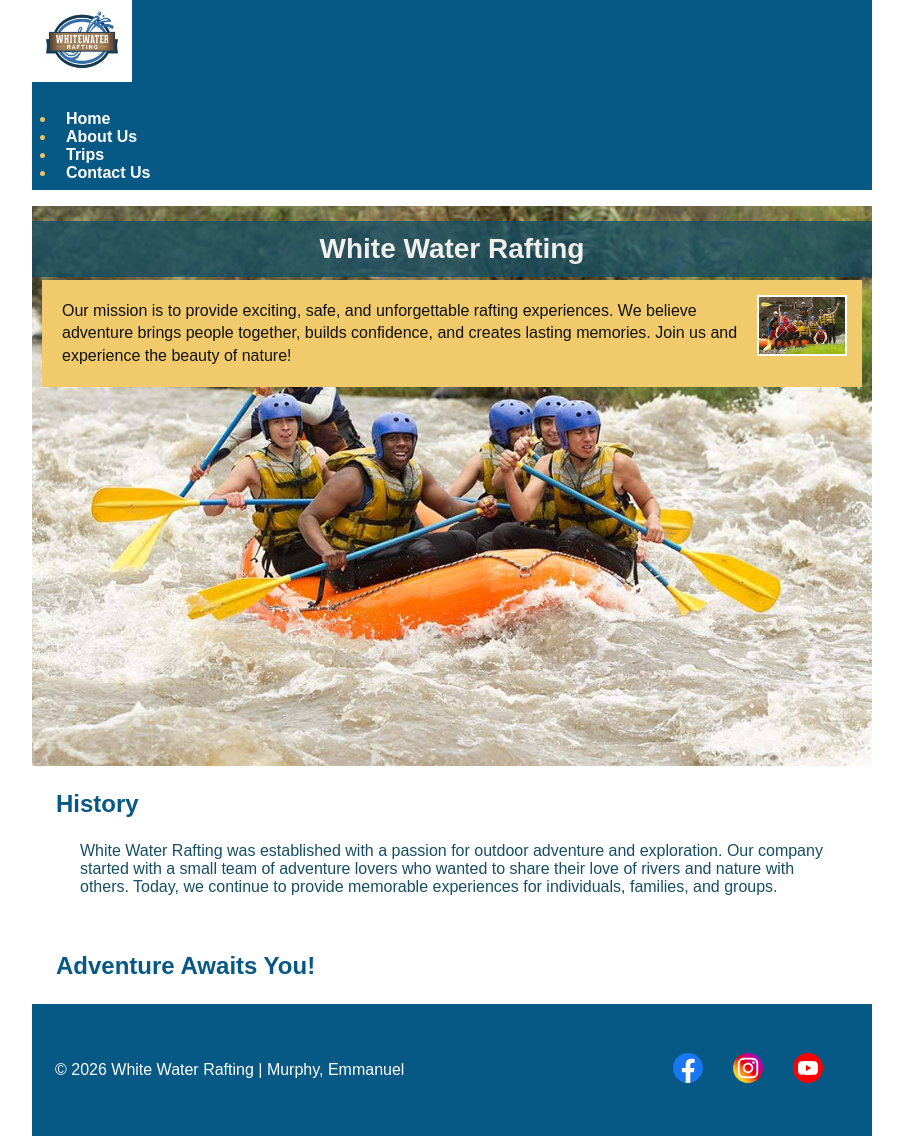
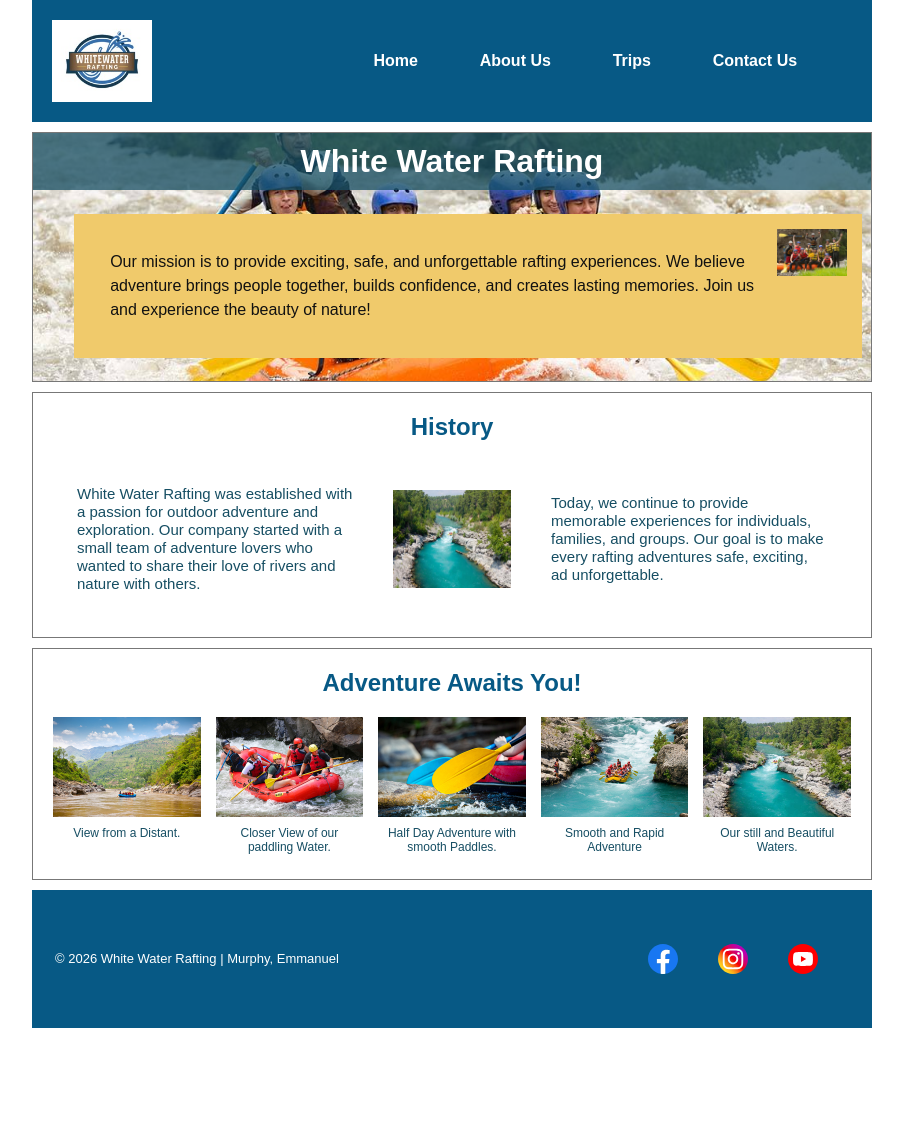
Before and after one commit to sandboxtechspace/wdd130, a plain HTML site: page wwr/about.html in a window 1280 px wide. Shown: the whole page, without its empty margins (188-1091 px from the left). After the commit the page ends 1028 px from the top, so only its background shows below. Drawn offline with Linux system fonts and the light colour scheme.

Commit message:
about page

```diff
--- a/wwr/about.html
+++ b/wwr/about.html
@@ -43,21 +43,53 @@
             </article>
         </div>
 
-        <section>
+        <section class="history">
             <h2>History</h2>
 
             <p>
                 White Water Rafting was established with a passion for
                 outdoor adventure and exploration. Our company started with
                 a small team of adventure lovers who wanted to share their
-                love of rivers and nature with others. Today, we continue
+                love of rivers and nature with others.
+            </p>
+
+            <img src="images/history-image.jpg" alt="White Water Rafting History Image.">
+
+            <p>
+                Today, we continue
                 to provide memorable experiences for individuals, families,
-                and groups.
+                and groups. Our goal is to make every rafting adventures safe, exciting, ad unforgettable.
             </p>
         </section>
 
-        <section>
+        <section class="adventures">
             <h2>Adventure Awaits You!</h2>
+
+            <figure>
+                <img src="images/clear.jpg" alt="Beautiful long view of clients in the water.">
+                <figcaption>View from a Distant.</figcaption>
+            </figure>
+
+            <figure>
+                <img src="images/first-group.jpg" alt="Closer view.">
+                <figcaption>Closer View of our paddling Water.</figcaption>
+            </figure>
+
+            <figure>
+                <img src="images/paddle.jpg" alt="Smooth Paddles.">
+                <figcaption>Half Day Adventure with smooth Paddles.</figcaption>
+            </figure>
+
+            <figure>
+                <img src="images/second-group.jpg" alt="Rafting through rapids">
+                <figcaption>Smooth and Rapid Adventure</figcaption>
+            </figure>
+
+            <figure>
+                <img src="images/history-image.jpg" alt="Our still waters.">
+                <figcaption>Our still and Beautiful Waters.</figcaption>
+            </figure>
+
         </section>
     </main>
     <footer>
--- a/wwr/styles/rafting.css
+++ b/wwr/styles/rafting.css
@@ -9,6 +9,10 @@
 }
 
 header {
+    display: grid;
+    grid-template-columns: 1fr 2fr;
+    align-items: center;
+    padding: 20px;
     background-color: var(--primary-color);
     color: var(--accent2-color)
 }
@@ -31,22 +35,24 @@ header,
 main,
 footer {
     width: 840px;
+    max-width: 100%;
     margin: 0 auto;
 }
 
 /* Header */
-/*header {
-    display: flex;
+header {
+    display: grid;
+    grid-template-columns: 1fr 2fr;
     align-items: center;
-    justify-content: space-between;
-    padding: 15px;
+    padding: 20px;
     background-color: var(--primary-color);
-}*/
+}
 
 h1,
 h2 {
     font-family: var(--heading-font);
     color: var(--primary-color);
+    text-align: center;
 }
 
 header img {
@@ -55,22 +61,23 @@ header img {
 }
 
 /* Navigation */
-/*nav ul {
+nav ul {
     display: flex;
+    justify-content: space-around;
+    align-items: center;
     list-style: none;
-    gap: 25px;
-}*/
+}
 
 nav a {
     text-decoration: none;
     color: white;
     font-weight: bold;
-    padding: 10px;
+    padding: 10px 15px;
 }
 
-/*nav a:hover {
+nav a:hover {
     color: var(--secondary-color);
-}*/
+}
 
 /* Headings */
 
@@ -86,56 +93,54 @@ article {
 /* Hero section */
 .hero {
     position: relative;
+    height: 250px;
+    margin: 10px 0;
+    border: 1px solid #777;
 }
 
-.hero img {
+.hero > img {
     display: block;
     width: 100%;
-    height: auto;
+    height: 100%;
+    object-fit: cover;
 }
 
 /* Hero heading */
 .hero h1 {
     position: absolute;
-    top: 15px;
+    top: 0;
     left: 0;
     width: 100%;
-    padding: 12px;
-    text-align: center;
-    background-color: rgba(22, 78, 99, 0.85);
+    padding: 10px;
     color: white;
-    opacity: 0.9;
-    font-size: 28px;
+    background-color: rgba(22, 78, 99, 0.75);
 }
 
 /* Hero article */
 .hero article {
     position: absolute;
-    top: 74px;
-    left: 10px;
-    width: calc(100% - 20px);
-    margin: 0;
+    top: 65px;
+    left: 3%;
+    width: 94%;
     padding: 15px;
     background-color: #f0ca6b;
-    color: #111111;
+    color: #111;
     overflow: auto;
 }
 
 /* clients image */
 .hero article img {
     float: right;
-    width: 90px;
+    width: 70px;
     height: auto;
-    margin: 0 0 5px 12px;
-    border: 2px solid white;
+    margin-left: 12px;
 }
 
 /* article paragraph */
 .hero article p {
-    margin: 0;
     padding: 5px;
-    line-height: 1.4;
-    color: #111111;
+    line-height: 1.5;
+    color: #111;
 }
 
 /* Sections */
@@ -147,6 +152,63 @@ article {
 section h2 {
     margin-bottom: 15px;
     color: var(--primary-color);
+}*/
+
+.history {
+    display: grid;
+    grid-template-columns: 1fr 120px 1fr;
+    align-items: center;
+    gap: 15px;
+    padding: 20px;
+    margin: 5px 0;
+    border: 0.5px solid #777;
+}
+
+.history h2 {
+    grid-column: 1 / -1;
+    margin-bottom: 5px;
+}
+
+.history img {
+    width: 100%;
+    height: 100px;
+    border: 1px solid white;
+    object-position: center;
+}
+
+.history p {
+    line-height: 1.2;
+    font-size: 15px;
+}
+
+.adventures {
+    display: grid;
+    grid-template-columns: repeat(5, 1fr);
+    gap: 15px;
+    padding: 20px;
+    margin: 10px 0;
+    text-align: center;
+    border: 1px solid #777;
+}
+
+.adventures h2 {
+    grid-column: 1 / -1;
+    margin-bottom: 5px;
+}
+
+.adventures figure {
+    margin: 0;
+}
+
+.adventures img {
+    width: 100%;
+    height: 100px;
+    object-fit: cover;
+}
+
+.adventures figcaption {
+    font-size: 12px;
+    padding: 5px;
 }
 
 /* Footer */
@@ -156,16 +218,18 @@ footer {
     align-items: center;
     background-color: var(--primary-color);
     color: white;
-    padding: 15px;
+    padding: 20px 15px;
 }
 
 footer p {
     margin: 0;
+    font-size: 13px;
 }
 
 /* Social media */
 .socialmedia {
     display: flex;
+    align-items: center;
     gap: 10px;
 }
 
@@ -174,6 +238,7 @@ footer p {
 }
 
 .socialmedia img {
+    display: block;
     width: 30px;
     height: 30px;
 }
```
Also changed, not shown: wwr/images/clear.jpg (added), wwr/images/first-group.jpg (added), wwr/images/history-image.jpg (added), wwr/images/paddle.jpg (added), wwr/images/second-group.jpg (added).
